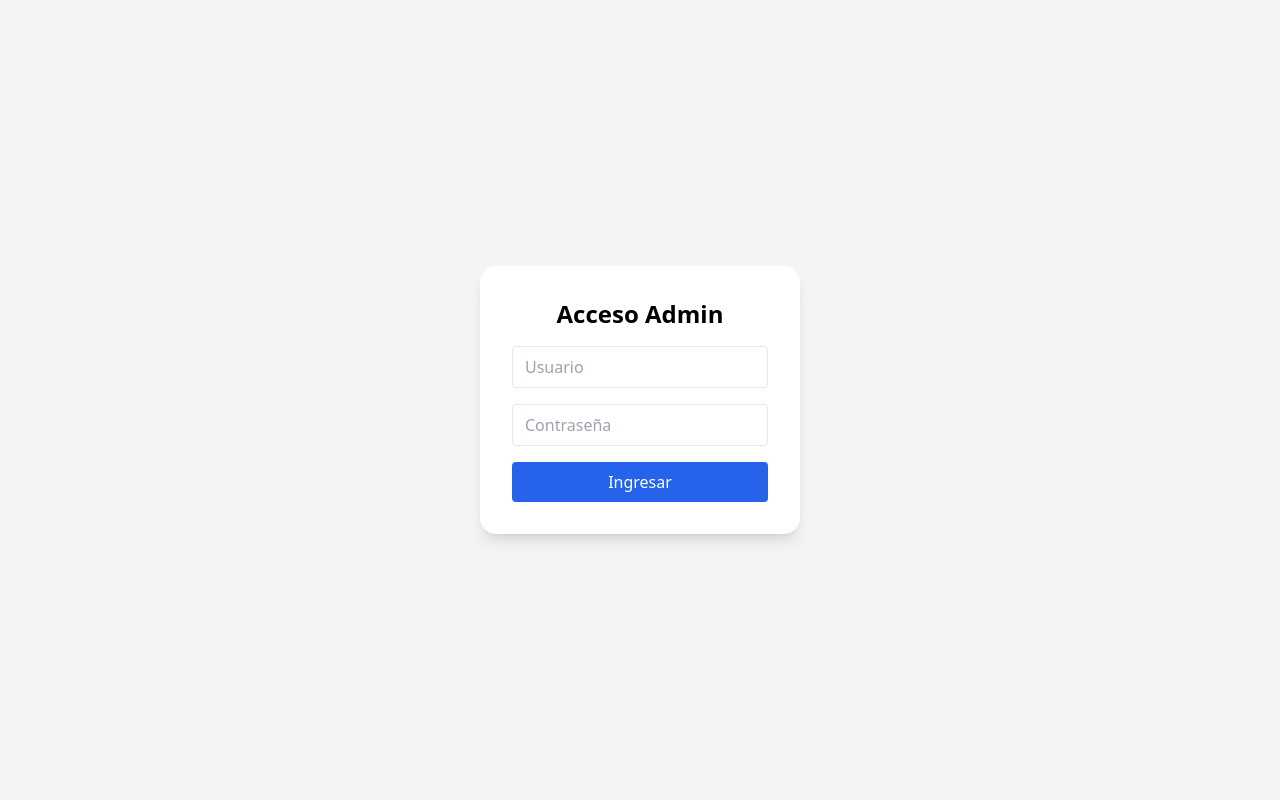
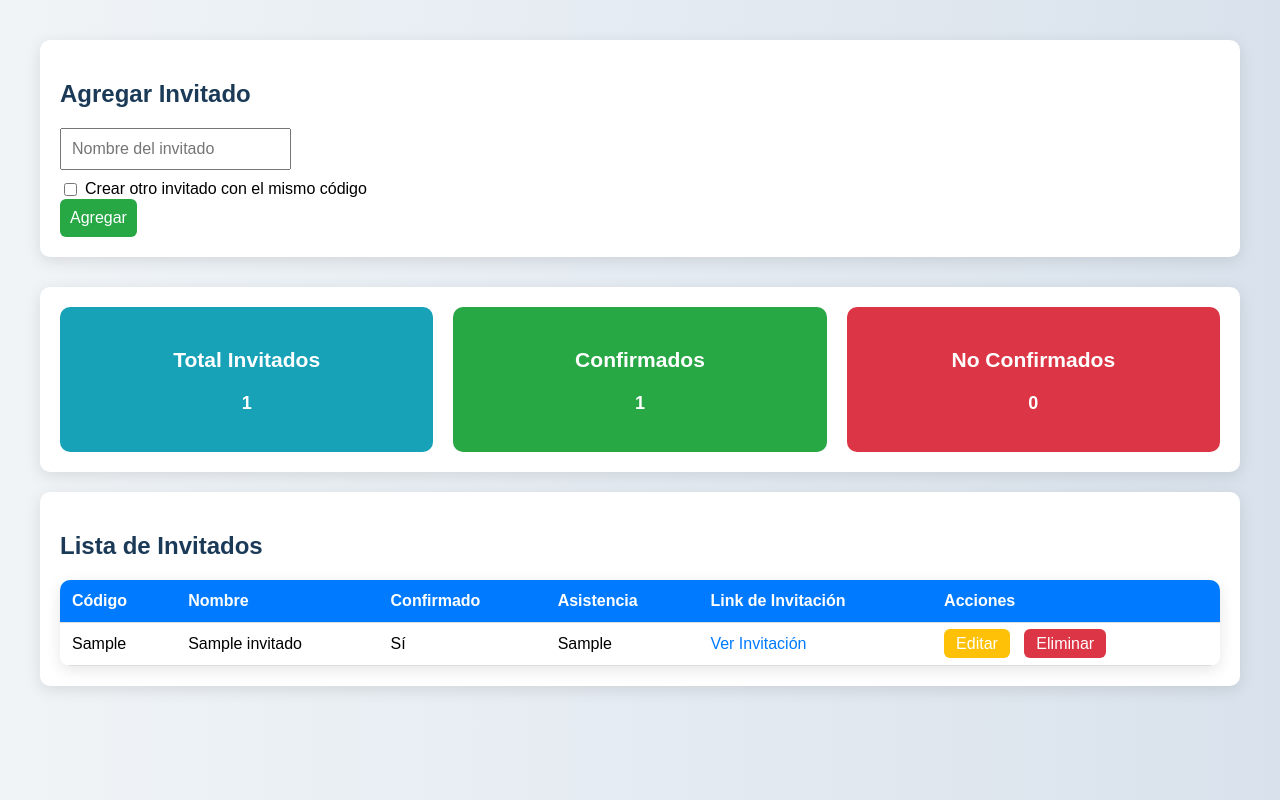
Before and after one commit to phamton31/my_weding, a PHP site: page /admin.php in a window 1280 px wide. Run offline with PHP 8.4, Linux system fonts and the light colour scheme; tables that the repository leaves empty or names only in its code hold one stand-in row (values such as "Sample post"); some libraries are stand-ins or nearby versions.

Commit message:
admin done puede crear y eliminar y modificar invitados tambien puede asignar el mismo codigo a otro invitado apra parejas

```diff
--- a/admin.php
+++ b/admin.php
@@ -1,315 +1,227 @@
 <?php
-session_start();
+$host = "dpg-d3nd9e9gv73c739v22f0-a.oregon-postgres.render.com";
+$port = "5432";
+$dbname = "weding";
+$user = "admin";
+$password = "lykC8jNpg625HsWWDtxu6GFkNNb2OJ6V";
+$dsn = "pgsql:host=$host;port=$port;dbname=$dbname";
 
-// --- LOGIN SIMPLE ---
-$usuario_admin = "admin";
-$password_admin = "Dreiser1234!";
+try {
+    $pdo = new PDO($dsn, $user, $password, [
+        PDO::ATTR_ERRMODE => PDO::ERRMODE_EXCEPTION
+    ]);
+} catch (PDOException $e) {
+    die("No se pudo conectar a la base de datos: " . $e->getMessage());
+}
 
-if (isset($_POST['logout'])) {
-    session_destroy();
+// Función para generar código único
+function generarCodigo($longitud = 6) {
+    $caracteres = 'ABCDEFGHIJKLMNOPQRSTUVWXYZ0123456789';
+    $codigo = '';
+    for ($i = 0; $i < $longitud; $i++) {
+        $codigo .= $caracteres[random_int(0, strlen($caracteres) - 1)];
+    }
+    return $codigo;
+}
+
+// Crear o editar invitado
+if ($_SERVER["REQUEST_METHOD"] == "POST") {
+    $nombre = $_POST["nombre"];
+    $duplicar = isset($_POST["duplicar"]);
+    $editar_id = $_POST["editar_id"] ?? null;
+
+    if ($editar_id) {
+        // Editar invitado existente
+        $sql = "UPDATE invitados SET nombre = :nombre WHERE id = :id";
+        $stmt = $pdo->prepare($sql);
+        $stmt->bindValue(':nombre', $nombre, PDO::PARAM_STR);
+        $stmt->bindValue(':id', $editar_id, PDO::PARAM_INT);
+        $stmt->execute();
+    } else {
+        $codigo = generarCodigo();
+        $confirmado = false;
+        $asistencia = null;
+
+        // Insertar nuevo invitado
+        $sql = "INSERT INTO invitados (codigo, nombre, confirmado, asistencia)
+                VALUES (:codigo, :nombre, :confirmado, :asistencia)";
+        $stmt = $pdo->prepare($sql);
+        $stmt->bindValue(':codigo', $codigo, PDO::PARAM_STR);
+        $stmt->bindValue(':nombre', $nombre, PDO::PARAM_STR);
+        $stmt->bindValue(':confirmado', $confirmado, PDO::PARAM_BOOL);
+        $stmt->bindValue(':asistencia', $asistencia, PDO::PARAM_NULL);
+        $stmt->execute();
+
+        // Duplicar invitado si checkbox está marcado
+        if ($duplicar) {
+            $stmt = $pdo->prepare("INSERT INTO invitados (codigo, nombre, confirmado, asistencia) VALUES (:codigo, :nombre, :confirmado, :asistencia)");
+            $stmt->bindValue(':codigo', $codigo, PDO::PARAM_STR);
+            $stmt->bindValue(':nombre', $nombre, PDO::PARAM_STR);
+            $stmt->bindValue(':confirmado', $confirmado, PDO::PARAM_BOOL);
+            $stmt->bindValue(':asistencia', $asistencia, PDO::PARAM_NULL);
+            $stmt->execute();
+        }
+    }
+}
+
+// Eliminar invitado
+if (isset($_GET['eliminar'])) {
+    $idEliminar = intval($_GET['eliminar']);
+    $stmt = $pdo->prepare("DELETE FROM invitados WHERE id = :id");
+    $stmt->bindValue(':id', $idEliminar, PDO::PARAM_INT);
+    $stmt->execute();
     header("Location: admin.php");
     exit;
 }
 
-if (isset($_POST['usuario']) && isset($_POST['password'])) {
-    if ($_POST['usuario'] === $usuario_admin && $_POST['password'] === $password_admin) {
-        $_SESSION['admin'] = true;
-    } else {
-        $error = "Usuario o contraseña incorrectos";
-    }
-}
+// Obtener lista de invitados
+$stmt = $pdo->query("SELECT * FROM invitados ORDER BY id DESC");
+$invitados = $stmt->fetchAll(PDO::FETCH_ASSOC);
 
-if (!isset($_SESSION['admin'])):
-?>
-<!DOCTYPE html>
-<html lang="es">
-<head>
-  <meta charset="UTF-8">
-  <title>Acceso Admin</title>
-  <script src="https://cdn.tailwindcss.com"></script>
-</head>
-<body class="bg-gray-100 flex items-center justify-center h-screen">
-  <form method="POST" class="bg-white p-8 rounded-2xl shadow-lg w-80 space-y-4">
-    <h1 class="text-2xl font-bold text-center">Acceso Admin</h1>
-    <?php if (!empty($error)): ?>
-      <p class="text-red-500 text-sm text-center"><?= htmlspecialchars($error) ?></p>
-    <?php endif; ?>
-    <input type="text" name="usuario" placeholder="Usuario" class="w-full border rounded px-3 py-2">
-    <input type="password" name="password" placeholder="Contraseña" class="w-full border rounded px-3 py-2">
-    <button type="submit" class="w-full bg-blue-600 hover:bg-blue-700 text-white py-2 rounded">Ingresar</button>
-  </form>
-</body>
-</html>
-<?php
-exit;
-endif;
+// Estadísticas
+$total = count($invitados);
+$confirmados = count(array_filter($invitados, fn($i) => $i['confirmado']));
+$no_confirmados = $total - $confirmados;
 
-$base_url = "https://my-weding.onrender.com";
+// URL base de la invitación
+$baseURL = "https://my-weding.onrender.com?codigo=";
 ?>
 
 <!DOCTYPE html>
 <html lang="es">
 <head>
-<meta charset="UTF-8">
-<title>Panel de Administración</title>
-<script src="https://cdn.tailwindcss.com"></script>
+    <meta charset="UTF-8">
+    <title>Panel de Administración - Invitados</title>
+    <style>
+        body {
+            font-family: 'Arial', sans-serif;
+            margin: 40px;
+            background: linear-gradient(to right, #f0f4f7, #d9e2ec);
+        }
+        h2 { color: #1b3a57; }
+        .panel {
+            background: #fff;
+            padding: 20px;
+            margin-bottom: 30px;
+            box-shadow: 0 4px 15px rgba(0,0,0,0.1);
+            border-radius: 10px;
+        }
+        input[type="text"], button {
+            padding: 10px;
+            font-size: 16px;
+        }
+        button {
+            cursor: pointer;
+            background: #28a745;
+            color: white;
+            border: none;
+            border-radius: 6px;
+            transition: background 0.3s;
+        }
+        button:hover { background: #218838; }
+        table {
+            width: 100%;
+            border-collapse: collapse;
+            border-radius: 10px;
+            overflow: hidden;
+            box-shadow: 0 4px 15px rgba(0,0,0,0.1);
+            background: #fff;
+        }
+        th, td {
+            padding: 12px;
+            border-bottom: 1px solid #ddd;
+            text-align: left;
+        }
+        th { background: #007bff; color: #fff; }
+        tr:hover { background: #f1f1f1; }
+        .stats { display: flex; gap: 20px; margin-bottom: 20px; }
+        .stat {
+            padding: 20px;
+            border-radius: 10px;
+            flex: 1;
+            text-align: center;
+            color: #fff;
+            font-weight: bold;
+            font-size: 18px;
+        }
+        .stat.total { background: #17a2b8; }
+        .stat.confirmados { background: #28a745; }
+        .stat.no-confirmados { background: #dc3545; }
+        .link { color: #007bff; text-decoration: none; }
+        .link:hover { text-decoration: underline; }
+        .actions a {
+            margin-right: 10px;
+            text-decoration: none;
+            color: white;
+            padding: 6px 12px;
+            border-radius: 6px;
+        }
+        .edit { background: #ffc107; }
+        .edit:hover { background: #e0a800; }
+        .delete { background: #dc3545; }
+        .delete:hover { background: #c82333; }
+        .checkbox-label { display: flex; align-items: center; gap: 5px; margin-top: 10px; }
+    </style>
 </head>
-<body class="bg-gray-100 min-h-screen p-6">
+<body>
 
-<div class="flex justify-between items-center mb-6">
-    <h1 class="text-3xl font-bold text-gray-800">Panel de Invitados</h1>
+<div class="panel">
+    <h2>Agregar Invitado</h2>
     <form method="POST">
-        <button name="logout" class="bg-red-500 text-white px-4 py-2 rounded hover:bg-red-600">Cerrar sesión</button>
+        <input type="text" name="nombre" placeholder="Nombre del invitado" required>
+        <div class="checkbox-label">
+            <input type="checkbox" name="duplicar" id="duplicar">
+            <label for="duplicar">Crear otro invitado con el mismo código</label>
+        </div>
+        <button type="submit">Agregar</button>
     </form>
 </div>
 
-<div class="grid grid-cols-1 md:grid-cols-4 gap-4 mb-8">
-    <div class="bg-white shadow rounded-lg p-4 text-center">
-        <p class="text-gray-500">Total Invitados</p>
-        <p class="text-2xl font-bold" id="total">0</p>
+<div class="panel stats">
+    <div class="stat total">
+        <h3>Total Invitados</h3>
+        <p><?= $total ?></p>
     </div>
-    <div class="bg-green-100 shadow rounded-lg p-4 text-center">
-        <p class="text-gray-500">Confirmados</p>
-        <p class="text-2xl font-bold" id="confirmados">0</p>
+    <div class="stat confirmados">
+        <h3>Confirmados</h3>
+        <p><?= $confirmados ?></p>
     </div>
-    <div class="bg-blue-100 shadow rounded-lg p-4 text-center">
-        <p class="text-gray-500">Asistirán</p>
-        <p class="text-2xl font-bold" id="asistiran">0</p>
-    </div>
-    <div class="bg-red-100 shadow rounded-lg p-4 text-center">
-        <p class="text-gray-500">No Asistirán</p>
-        <p class="text-2xl font-bold" id="no_asistiran">0</p>
+    <div class="stat no-confirmados">
+        <h3>No Confirmados</h3>
+        <p><?= $no_confirmados ?></p>
     </div>
 </div>
 
-<div class="bg-white p-4 rounded-lg shadow mb-6">
-    <h2 class="text-xl font-semibold mb-2">Agregar Nuevo Invitado</h2>
-    <form id="formNuevoInvitado" class="flex flex-col md:flex-row md:items-end gap-4">
-        <div class="flex-1">
-            <label class="block text-sm text-gray-600 mb-1">Nombre principal</label>
-            <input type="text" name="nombres[]" required class="w-full border rounded px-3 py-2">
-        </div>
-        <div class="flex-1 hidden" id="parejaDiv">
-            <label class="block text-sm text-gray-600 mb-1">Nombre de la pareja</label>
-            <input type="text" name="nombres[]" class="w-full border rounded px-3 py-2">
-        </div>
-        <div class="flex items-center gap-2">
-            <input type="checkbox" id="agregarPareja" class="h-4 w-4">
-            <label for="agregarPareja" class="text-sm text-gray-600">Agregar pareja</label>
-        </div>
-        <button type="submit" class="bg-blue-600 hover:bg-blue-700 text-white font-bold px-4 py-2 rounded">Agregar</button>
-    </form>
-</div>
-
-<div class="bg-white shadow-lg rounded-lg p-4 overflow-x-auto">
-    <table class="min-w-full border border-gray-200" id="tablaInvitados">
-        <thead class="bg-gray-50">
-        <tr>
-            <th class="py-2 px-4 border">Código</th>
-            <th class="py-2 px-4 border">Nombres</th>
-            <th class="py-2 px-4 border">Asistencia</th>
-            <th class="py-2 px-4 border">Confirmado</th>
-            <th class="py-2 px-4 border">Enlace</th>
-            <th class="py-2 px-4 border">Acciones</th>
-        </tr>
+<div class="panel">
+    <h2>Lista de Invitados</h2>
+    <table>
+        <thead>
+            <tr>
+                <th>Código</th>
+                <th>Nombre</th>
+                <th>Confirmado</th>
+                <th>Asistencia</th>
+                <th>Link de Invitación</th>
+                <th>Acciones</th>
+            </tr>
         </thead>
-        <tbody></tbody>
+        <tbody>
+            <?php foreach ($invitados as $inv): ?>
+                <tr>
+                    <td><?= htmlspecialchars($inv['codigo']) ?></td>
+                    <td><?= htmlspecialchars($inv['nombre']) ?></td>
+                    <td><?= $inv['confirmado'] ? 'Sí' : 'No' ?></td>
+                    <td><?= htmlspecialchars($inv['asistencia'] ?? '-') ?></td>
+                    <td><a class="link" href="<?= $baseURL . urlencode($inv['codigo']) ?>" target="_blank">Ver Invitación</a></td>
+                    <td class="actions">
+                        <a class="edit" href="admin.php?editar=<?= $inv['id'] ?>">Editar</a>
+                        <a class="delete" href="admin.php?eliminar=<?= $inv['id'] ?>" onclick="return confirm('¿Seguro que deseas eliminar este invitado?');">Eliminar</a>
+                    </td>
+                </tr>
+            <?php endforeach; ?>
+        </tbody>
     </table>
 </div>
 
-<div id="modal" class="hidden fixed inset-0 bg-black/50 flex items-center justify-center">
-    <div class="bg-white rounded-lg shadow-lg p-6 w-96 relative">
-        <form id="formEditar">
-            <input type="hidden" name="editar_invitado" value="1">
-            <input type="hidden" name="codigo" id="editCodigo">
-            <h2 class="text-xl font-semibold mb-4">Editar Invitado</h2>
-            <label class="block mb-1 text-sm text-gray-600">Nombres (coma separados)</label>
-            <input type="text" name="nombres" id="editNombres" required class="w-full border rounded px-3 py-2 mb-3">
-            <label class="block mb-1 text-sm text-gray-600">Asistencia</label>
-            <select name="asistencia" id="editAsistencia" class="w-full border rounded px-3 py-2 mb-4">
-                <option value="">Pendiente</option>
-                <option value="si">Sí asistirá</option>
-                <option value="no">No asistirá</option>
-            </select>
-            <div class="flex justify-end gap-3">
-                <button type="button" onclick="cerrarModal()" class="bg-gray-300 px-3 py-2 rounded">Cancelar</button>
-                <button type="submit" class="bg-blue-600 hover:bg-blue-700 text-white px-4 py-2 rounded">Guardar</button>
-            </div>
-        </form>
-    </div>
-</div>
-
-<script>
-const formNuevo = document.getElementById('formNuevoInvitado');
-const checkboxPareja = document.getElementById('agregarPareja');
-const parejaDiv = document.getElementById('parejaDiv');
-const tablaBody = document.querySelector('#tablaInvitados tbody');
-let invitadosData = [];
-
-checkboxPareja.addEventListener('change', function() {
-    if (this.checked) {
-        parejaDiv.classList.remove('hidden');
-        parejaDiv.querySelector('input').required = true;
-    } else {
-        parejaDiv.classList.add('hidden');
-        parejaDiv.querySelector('input').required = false;
-        parejaDiv.querySelector('input').value = '';
-    }
-});
-
-formNuevo.addEventListener('submit', async function(e) {
-    e.preventDefault();
-
-    const nombres = Array.from(formNuevo.querySelectorAll('input[name="nombres[]"]'))
-                        .map(input => input.value.trim())
-                        .filter(n => n.length > 0);
-
-    if (nombres.length === 0) {
-        alert('Debes ingresar al menos un nombre.');
-        return;
-    }
-
-    // Creamos un array de invitados
-    const invitados = nombres.map(nombre => ({
-        codigo: '',          // El backend puede generar el código
-        nombre: nombre,
-        confirmado: false,
-        asistencia: ''
-    }));
-
-    try {
-        const res = await fetch('post_invitado.php', {
-            method: 'POST',
-            headers: {
-                'Content-Type': 'application/json'
-            },
-            body: JSON.stringify({ invitados }) // enviamos un objeto con el array
-        });
-
-        const data = await res.json();
-
-        if (data.success) {
-            alert('✅ Invitado agregado correctamente con código: ' + data.codigo);
-            formNuevo.reset();
-            parejaDiv.classList.add('hidden');
-            window.location.reload();
-        } else {
-            alert('⚠️ Error: ' + (data.error || 'No se pudo agregar el invitado'));
-        }
-    } catch (err) {
-        console.error(err);
-        alert('❌ Error al enviar el formulario.');
-    }
-});
-
-function cerrarModal() {
-    document.getElementById('modal').classList.add('hidden');
-}
-
-document.getElementById('formEditar').addEventListener('submit', async function(e){
-    e.preventDefault();
-    const codigo = document.getElementById('editCodigo').value;
-    const nombres = document.getElementById('editNombres').value.split(',').map(n=>n.trim());
-    const asistencia = document.getElementById('editAsistencia').value;
-
-    const formData = new FormData();
-    formData.append('action', 'editar');
-    formData.append('codigo', codigo);
-    nombres.forEach(n => formData.append('nombres[]', n));
-    formData.append('asistencia', asistencia);
-
-    const res = await fetch('post_invitado.php', { method:'POST', body: formData });
-    const data = await res.json();
-    if(data.success) {
-        alert('✅ Invitado editado correctamente');
-        cargarInvitados();
-        cerrarModal();
-    } else {
-        alert('⚠️ Error: '+ (data.error || 'No se pudo editar'));
-    }
-});
-
-async function eliminarInvitado(codigo){
-    if(!confirm('¿Seguro que deseas eliminar este grupo de invitados?')) return;
-    const formData = new FormData();
-    formData.append('action', 'eliminar');
-    formData.append('codigo', codigo);
-    const res = await fetch('post_invitado.php', { method:'POST', body: formData });
-    const data = await res.json();
-    if(data.success){
-        alert('✅ Invitado eliminado');
-        cargarInvitados();
-    } else {
-        alert('⚠️ Error: '+ (data.error || 'No se pudo eliminar'));
-    }
-}
-
-function editarInvitadoModal(codigo, nombres, asistencia){
-    document.getElementById('modal').classList.remove('hidden');
-    document.getElementById('editCodigo').value = codigo;
-    document.getElementById('editNombres').value = nombres;
-    document.getElementById('editAsistencia').value = asistencia;
-}
-
-function renderTabla(data){
-    invitadosData = data;
-    tablaBody.innerHTML = '';
-    let grupos = {};
-    data.forEach(inv => {
-        if(!grupos[inv.codigo]){
-            grupos[inv.codigo] = { codigo: inv.codigo, nombres: [], asistencia: inv.asistencia || '' };
-        }
-        grupos[inv.codigo].nombres.push(inv.nombre);
-    });
-
-    let total=0, confirmados=0, asistiran=0, no_asistiran=0;
-    for(let g of Object.values(grupos)){
-        total++;
-        if(g.asistencia) confirmados++;
-        if(g.asistencia.toLowerCase() === 'si') asistiran++;
-        if(g.asistencia.toLowerCase() === 'no') no_asistiran++;
-
-        const asistenciaDisplay = g.asistencia ? g.asistencia.charAt(0).toUpperCase() + g.asistencia.slice(1) : 'Pendiente';
-        const link = "<?= $base_url ?>/?codigo=" + encodeURIComponent(g.codigo);
-
-        const tr = document.createElement('tr');
-        tr.classList.add('hover:bg-gray-50','text-center');
-        tr.innerHTML = `
-            <td class="py-2 px-4 border font-mono">${g.codigo}</td>
-            <td class="py-2 px-4 border">${g.nombres.join(', ')}</td>
-            <td class="py-2 px-4 border">${asistenciaDisplay}</td>
-            <td class="py-2 px-4 border">${g.asistencia ? '✅':'❌'}</td>
-            <td class="py-2 px-4 border">
-                <div class="flex flex-col items-center">
-                    <input type="text" readonly value="${link}" class="border border-gray-300 rounded px-2 py-1 w-48 text-sm text-center bg-gray-50 cursor-pointer select-all mb-1" onclick="navigator.clipboard.writeText(this.value).then(()=>alert('Enlace copiado ✅'))">
-                    <a href="${link}" target="_blank" class="text-blue-600 hover:underline text-sm">Abrir</a>
-                </div>
-            </td>
-            <td class="py-2 px-4 border space-x-2">
-                <button onclick="editarInvitadoModal('${g.codigo}','${g.nombres.join(', ')}','${g.asistencia}')" class="text-blue-600 hover:text-blue-800 font-semibold">Editar</button>
-                <button onclick="eliminarInvitado('${g.codigo}')" class="text-red-600 hover:text-red-800 font-semibold">Eliminar</button>
-            </td>`;
-        tablaBody.appendChild(tr);
-    }
-
-    document.getElementById('total').innerText = total;
-    document.getElementById('confirmados').innerText = confirmados;
-    document.getElementById('asistiran').innerText = asistiran;
-    document.getElementById('no_asistiran').innerText = no_asistiran;
-}
-
-async function cargarInvitados(){
-    const res = await fetch('get_invitados.php');
-    const data = await res.json();
-    if(data.success){
-        renderTabla(data.data);
-    } else {
-        alert('Error al cargar invitados: ' + data.error);
-    }
-}
-
-window.addEventListener('load', cargarInvitados);
-</script>
-
 </body>
 </html>
```
Also changed, not shown: post_invitados.php (+53 -55 lines), render.php (deleted).
